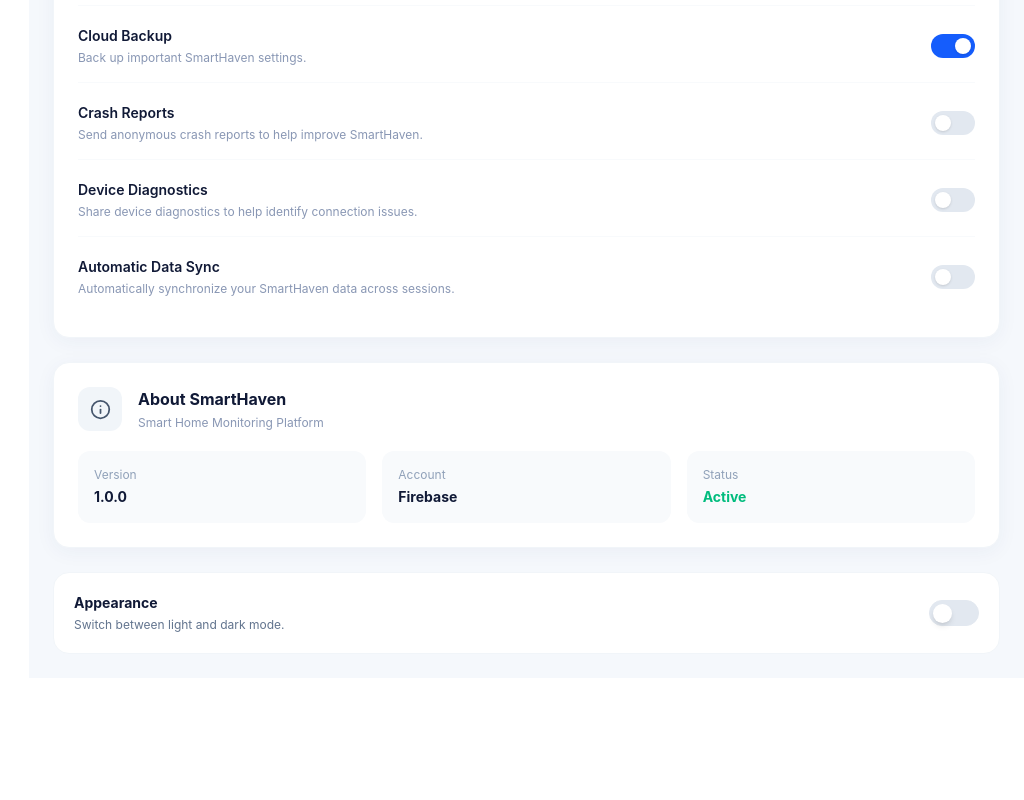
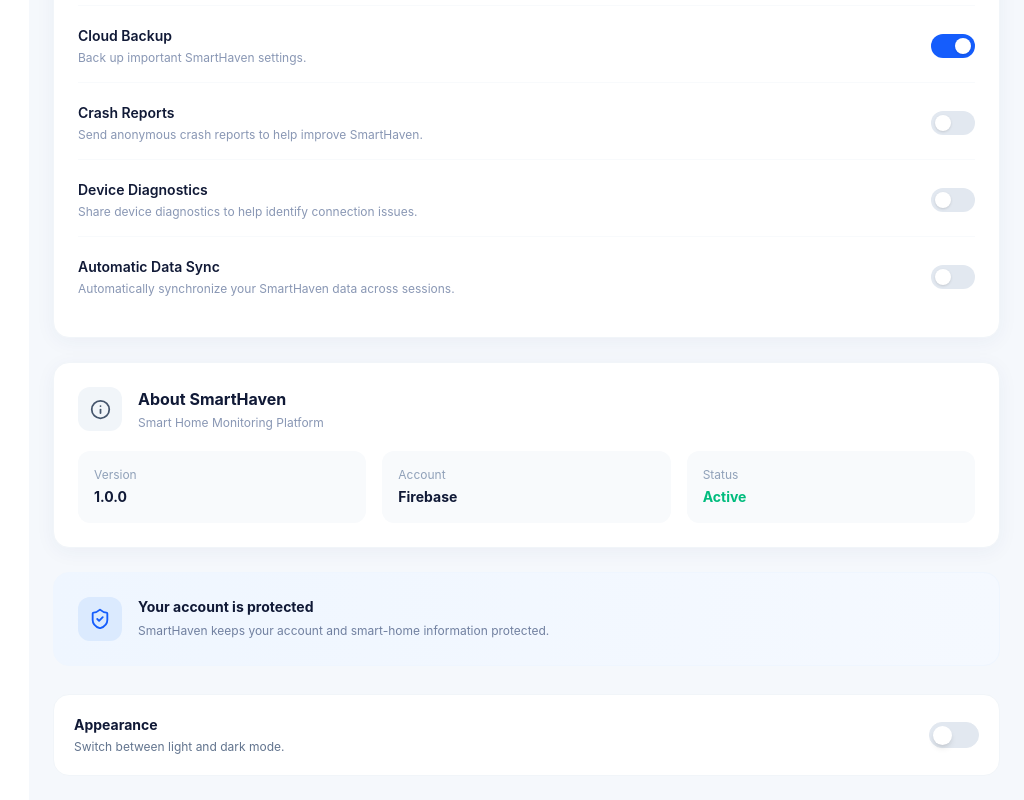
Before and after one commit to abhishekkjaiml/smart-haven-2.0, a React (Vite) app: page /settings in a window 1280 px wide. Shown: the part 2789-3589 px from the top of the page, without its empty margins (256-1280 px from the left). Before the commit the page ends 3467 px from the top, so only its background shows below. Built offline with nearby package versions, Linux system fonts and the light colour scheme; no server answers; sample sign-in values are in the browser's storage.

Commit message:
Make Secutity Setting Page

```diff
--- /dev/null
+++ b/src/components/settings/SecuritySetting.jsx
@@ -0,0 +1,46 @@
+import { ShieldCheck } from "lucide-react";
+import { useTheme } from "../../context/theme-context";
+
+const SecuritySetting = () => {
+  const { darkMode } = useTheme();
+  return (
+    <section
+      className={`mt-6 mb-7 rounded-2xl border p-6 transition-colors duration-300 ${
+        darkMode
+          ? "bg-blue-500/5 border-blue-500/10"
+          : "bg-linear-to-r from-[#eff6ff] to-[#f5f9ff] border-blue-50"
+      }`}
+    >
+      <div className="flex items-start gap-4">
+        <div
+          className={`w-11 h-11 shrink-0 rounded-xl flex items-center justify-center ${
+            darkMode
+              ? "bg-blue-500/10 text-blue-400"
+              : "bg-blue-100 text-blue-600"
+          }`}
+        >
+          <ShieldCheck size={22} />
+        </div>
+
+        <div>
+          <h3
+            className={`m-0 text-sm font-bold ${
+              darkMode ? "text-white" : "text-[#101936]"
+            }`}
+          >
+            Your account is protected
+          </h3>
+          <p
+            className={`m-0 mt-1 text-xs leading-5 ${
+              darkMode ? "text-slate-400" : "text-[#7180a0]"
+            }`}
+          >
+            SmartHaven keeps your account and smart-home information protected.
+          </p>
+        </div>
+      </div>
+    </section>
+  );
+};
+
+export default SecuritySetting;
--- a/src/pages/SettingsPage.jsx
+++ b/src/pages/SettingsPage.jsx
@@ -6,6 +6,7 @@
 import DeviceManagementSetting from "../components/settings/DeviceManagementSetting";
 import DataPrivacySetting from "../components/settings/DataPrivacySetting";
 import AboutSmartHavenSetting from "../components/settings/AboutSmartHavenSetting";
+import SecuritySetting from "../components/settings/SecuritySetting";
 
 const SettingsPage = () => {
   const { darkMode, toggleTheme } = useTheme();
@@ -77,6 +78,10 @@
 
         <AboutSmartHavenSetting />
 
+        {/* Security Setting */}
+
+        <SecuritySetting />
+
         <div
           className={`mt-6 p-5 rounded-2xl border transition-colors duration-300 ${darkMode ? "bg-[#111c2e] border-white/10" : "bg-white border-slate-100"}`}
         >
```
